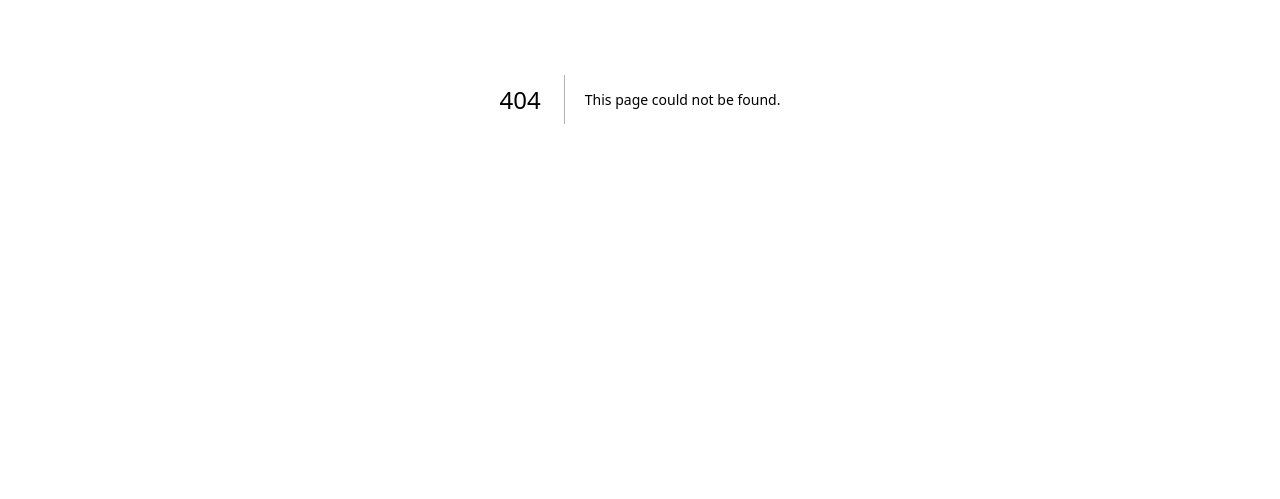
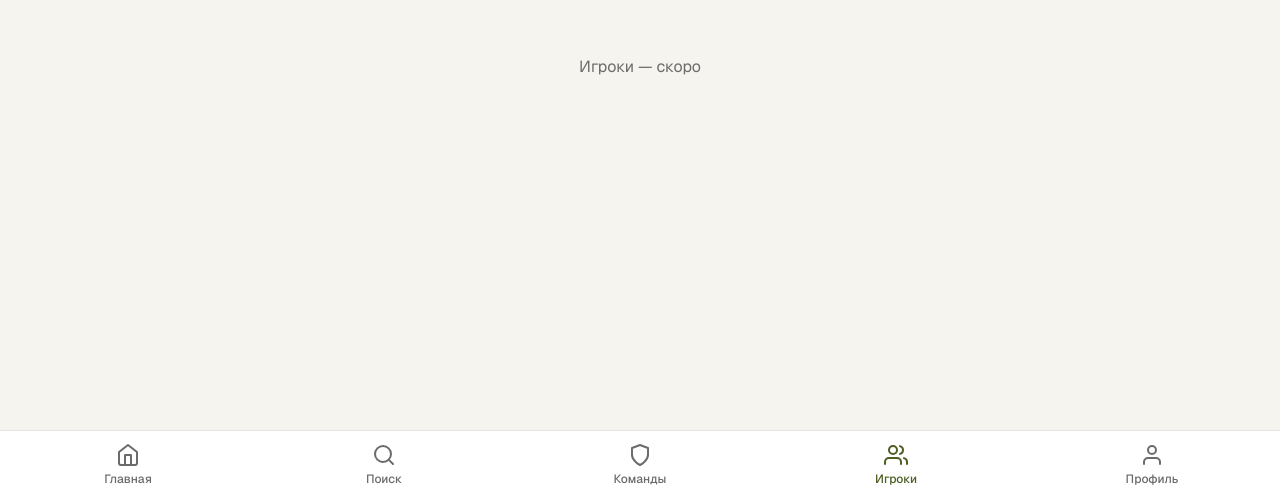
Before and after one commit to AbrosimovVladislav/sporty-2.0, a Next.js app: page /players in a window 1280 px wide. Before the commit this address had no page. Shown: the part 301-800 px from the top of the page. Built offline with nearby package versions, Linux system fonts and the light colour scheme.

Commit message:
p-17-Iteration_7

```diff
--- a/src/app/(app)/layout.tsx
+++ b/src/app/(app)/layout.tsx
@@ -1,9 +1,11 @@
 import { BottomTabs, type Tab } from "@/components/BottomTabs";
-import { HomeIcon, ShieldIcon, UserIcon } from "@/components/Icons";
+import { HomeIcon, SearchIcon, ShieldIcon, UsersIcon, UserIcon } from "@/components/Icons";
 
 const globalTabs: Tab[] = [
-  { label: "Главная", href: "/home", icon: <HomeIcon /> },
-  { label: "Команды", href: "/teams", icon: <ShieldIcon />, matchPaths: ["/team"] },
+  { label: "Главная",  href: "/home",    icon: <HomeIcon /> },
+  { label: "Поиск",   href: "/search",  icon: <SearchIcon /> },
+  { label: "Команды", href: "/teams",   icon: <ShieldIcon />, matchPaths: ["/team"] },
+  { label: "Игроки",  href: "/players", icon: <UsersIcon /> },
   { label: "Профиль", href: "/profile", icon: <UserIcon /> },
 ];
 
--- /dev/null
+++ b/src/app/(app)/players/page.tsx
@@ -0,0 +1,7 @@
+export default function PlayersPage() {
+  return (
+    <div className="flex flex-col flex-1 items-center justify-center text-foreground-secondary">
+      <p>Игроки — скоро</p>
+    </div>
+  );
+}
--- /dev/null
+++ b/src/app/(app)/search/page.tsx
@@ -0,0 +1,7 @@
+export default function SearchPage() {
+  return (
+    <div className="flex flex-col flex-1 items-center justify-center text-foreground-secondary">
+      <p>Поиск — скоро</p>
+    </div>
+  );
+}
--- a/src/components/Icons.tsx
+++ b/src/components/Icons.tsx
@@ -50,6 +50,15 @@ export function ShieldIcon() {
   );
 }
 
+export function SearchIcon() {
+  return (
+    <svg {...iconProps} viewBox="0 0 24 24">
+      <circle cx="11" cy="11" r="8" />
+      <line x1="21" y1="21" x2="16.65" y2="16.65" />
+    </svg>
+  );
+}
+
 export function ListIcon() {
   return (
     <svg {...iconProps} viewBox="0 0 24 24">
```
Also changed, not shown: 1 other file (tests, documents, lock files or other folders).
